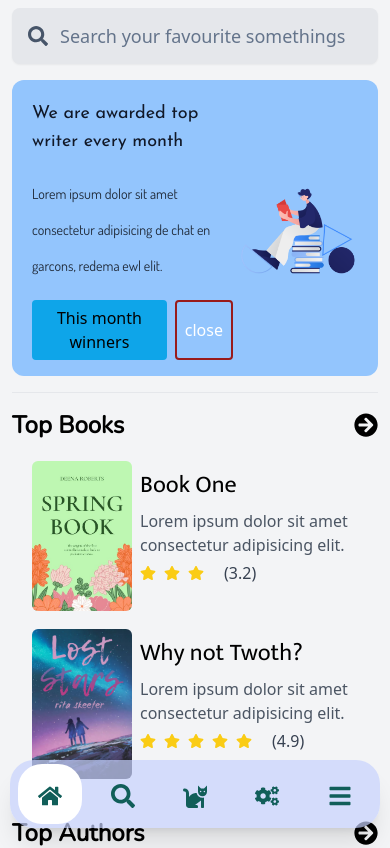
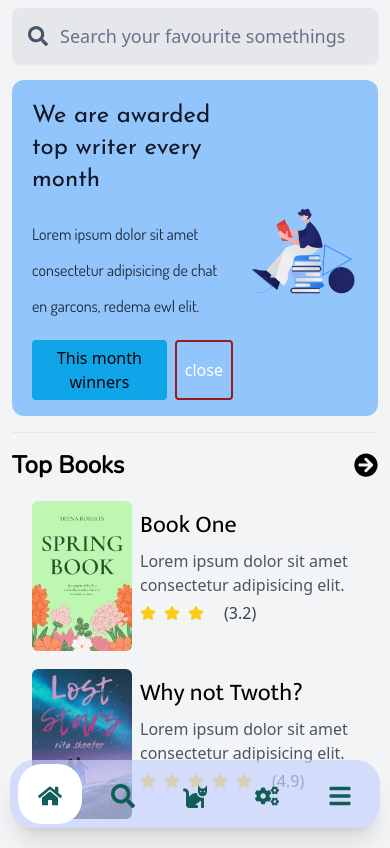
Before and after one commit to py4ephyopaing/book-app, a React (Vite) app: page / in a window 390 px wide. Shown: the top 848 px of the page. Built offline with nearby package versions, Linux system fonts and the light colour scheme.

Commit message:
check StYlE

```diff
--- a/src/components/Notice.jsx
+++ b/src/components/Notice.jsx
@@ -6,8 +6,8 @@ export default function Notice() {
     return (
         <div className={`${hidden ? 'hidden': ''} relative w-full h-auto bg-blue-300 dark:bg-blue-950 px-5 md:px-7 lg:px-10 py-2 md:py-3 lg:py-4 my-4 md:my-6 lg:my-8 rounded-xl md:rounded-2xl lg:rounded-3xl flex justify-center items-center`}>
             <div>
-                <p className="text-lg md:text-2xl lg:text-4xl py-3 font-medium text-gray-900 dark:text-white font-josefin">We are awarded top writer every month</p>
-                <p className="text-sm md:text-md lg:text-lg py-2 leading-9 font-medium text-gray-800 dark:text-gray-300 font-dosis">Lorem ipsum dolor sit amet consectetur adipisicing de chat en garcons, redema ewl elit.</p>
+                <p className="text-2xl md:text-3xl lg:text-4xl py-3 font-medium text-gray-900 dark:text-white font-josefin">We are awarded top writer every month</p>
+                <p className="text-base md:text-md lg:text-lg py-2 leading-9 font-medium text-gray-800 dark:text-gray-300 font-dosis">Lorem ipsum dolor sit amet consectetur adipisicing de chat en garcons, redema ewl elit.</p>
                 <div className="flex gap-x-2 py-2 md:gap-x-3 lg:py-4">
                     <button className="md:text-xs lg:text-base w-auto h-auto px-2 lg:px-4 py-1 md:py-2 bg-sky-500 dark:bg-blue-900 hover:bg-transparent border-2 border-sky-500 dark:border-blue-900 hover:border-blue-800 text-black dark:text-white font-medium rounded md:rounded-md">This month winners</button>
                     <button onClick={() => setHidden(true)} className="md:text-xs lg:text-base w-auto h-auto px-2 lg:px-4 py-1 md:py-2 bg-transparent hover:bg-red-500 dark:hover:bg-red-900 border-2 border-red-800 hover:border-red-500 dark:hover:border-red-900 text-white font-medium rounded md:rounded-md">close</button>
```
Also changed, not shown: src/components/BookSlider.jsx (added).
